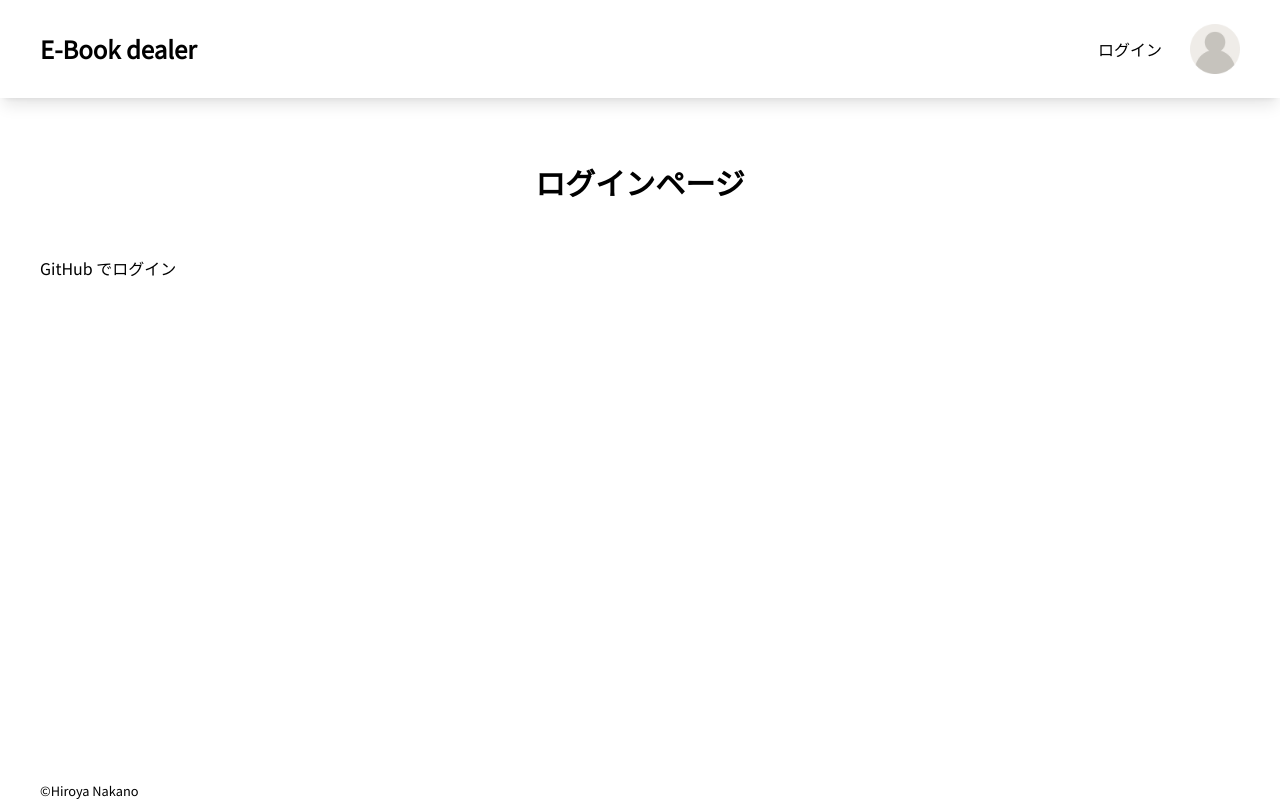
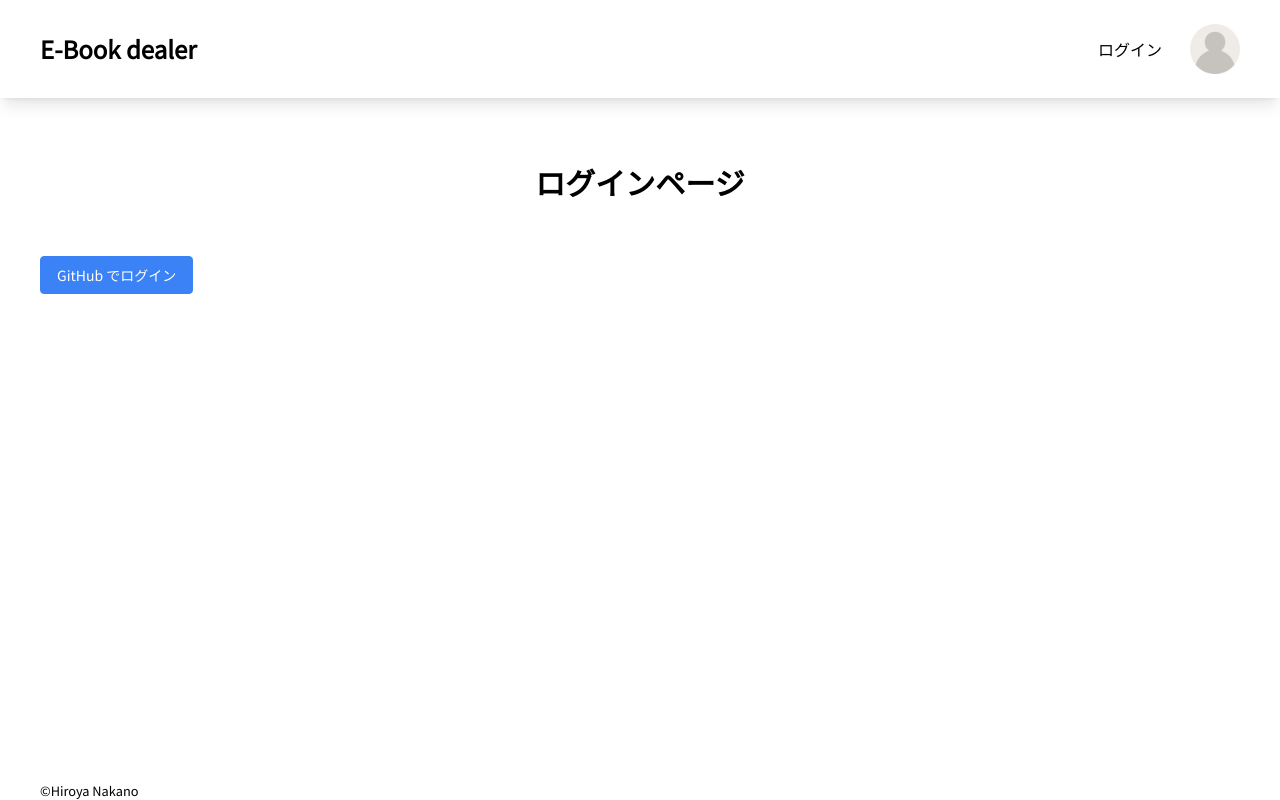
Before and after one commit to hirotiia/e-book-dealer, a Next.js app: page /login in a window 1280 px wide. Built offline with nearby package versions, Linux system fonts and the light colour scheme.

Commit message:
:zap: 汎用ボタンのデフォルトスタイルを調整

```diff
--- a/src/app/(authenticated)/login/page.tsx
+++ b/src/app/(authenticated)/login/page.tsx
@@ -10,7 +10,7 @@ export default function Login() {
   return (
     <>
       <HeadingLv2>ログインページ</HeadingLv2>
-      <Button visual="black" type="button" onClick={clickHandler}>
+      <Button type="button" onClick={clickHandler}>
         GitHub でログイン
       </Button>
     </>
--- a/src/app/components/elements/Button/Button.tsx
+++ b/src/app/components/elements/Button/Button.tsx
@@ -6,7 +6,7 @@ import { twMerge } from 'tailwind-merge';
 
 const button = cva(['cursor-pointer', 'hover:opacity-80'], {
   variants: {
-    valiant: {
+    variant: {
       primary: ['border', 'border-blue-500', 'bg-blue-500', 'text-white'],
       secondary: ['border', 'border-gray-500', 'bg-gray-500', 'text-white'],
     },
@@ -21,10 +21,11 @@ const button = cva(['cursor-pointer', 'hover:opacity-80'], {
     rounded: {
       true: ['rounded'],
     },
-    defaultVariants: {
-      variant: 'primary',
-      size: 'medium',
-    },
+  },
+  defaultVariants: {
+    variant: 'primary',
+    size: 'medium',
+    rounded: true,
   },
 });
 
```
